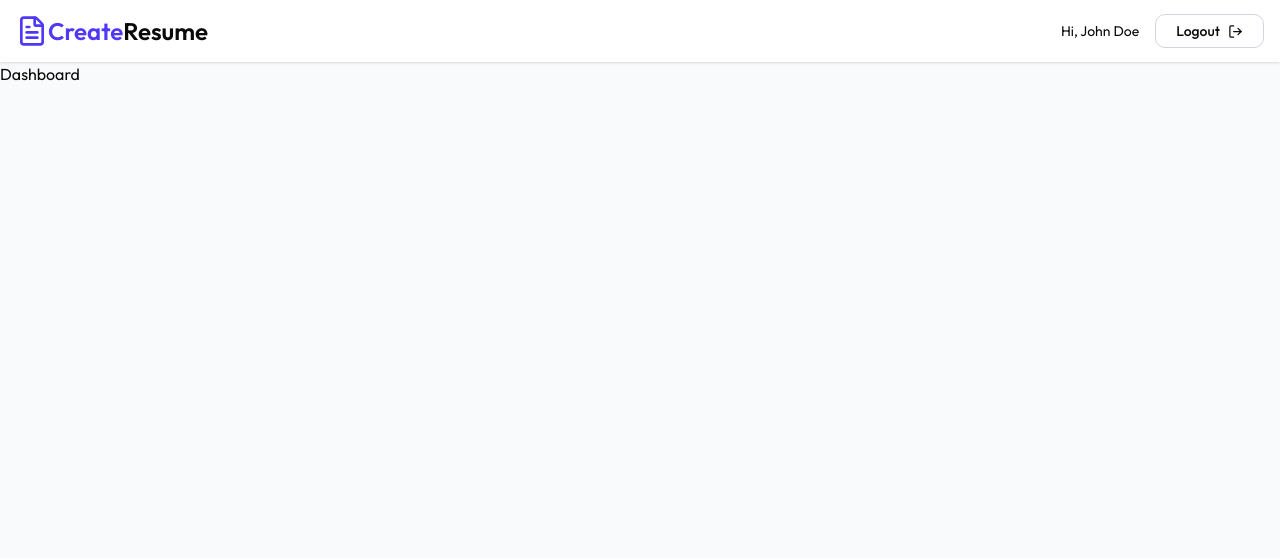
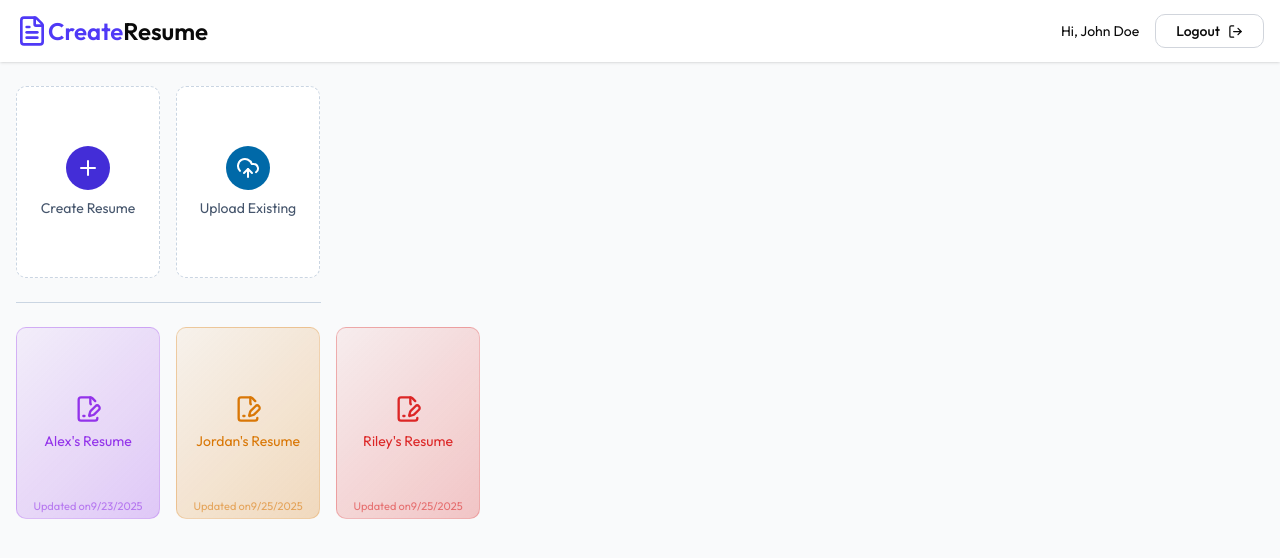
Before and after one commit to Osas706/create-resume, a React (Vite) app in the folder frontend/: page /app in a window 1280 px wide. Shown: the top 558 px of the page. Built offline with nearby package versions, Linux system fonts and the light colour scheme; the HTML template or start-up script is replaced by a standard one.

Commit message:
Dashboard page & ResumeCard component

```diff
--- /dev/null
+++ b/frontend/src/features/dashboard/ResumeCard.jsx
@@ -0,0 +1,108 @@
+import React, { useState } from "react";
+import { FilePenLine, Pencil, Trash } from "lucide-react";
+import { useNavigate } from "react-router-dom";
+import {
+  Dialog,
+  DialogContent,
+  DialogTrigger,
+  DialogTitle,
+} from "@/components/ui/dialog";
+
+function ResumeCard({ resume, baseColor, allResumes, setAllResumes }) {
+  const navigate = useNavigate();
+  const [title, setTitle] = useState("");
+  // const [editResumeId, setEditResumeId] = useState("");
+
+  // editTitle
+  const editTitle = async (e) => {
+    e.preventDefault();
+  };
+
+  // deleteResume
+  const deleteResume = async (resumeId) => {
+    const confirm = window.confirm('Are you sure you want to delele this resume ?');
+    if (confirm) {
+      setAllResumes(prev => prev.filter(item => item._id !== resumeId))
+      console.log(allResumes);
+    }
+  };
+
+  return (
+    <button
+      onClick={() => navigate(`/app/create-resume/${resume?._id}`)}
+      className="relative group w-full sm:max-w-36 h-48 flex flex-col items-center justify-center rounded-lg gap-2 border hover:shadow-sm transition-all duration-300 cursor-pointer"
+      style={{
+        background: `linear-gradient(135deg, ${baseColor}10, ${baseColor}40)`,
+        borderColor: baseColor + "40",
+      }}
+    >
+      <FilePenLine
+        className="size-7 group-hover:scale-105 transition-all"
+        style={{ color: baseColor }}
+      />
+
+      <p
+        className="text-sm group-hover:scale-105 transition-all px-2 text-center"
+        style={{ color: baseColor }}
+      >
+        {resume?.title}
+      </p>
+
+      <p
+        className="absolute bottom-1 text-[11px] text-slate-400 group-hover:text-slate-500 transition-all duration-300 px-2 text-center"
+        style={{ color: baseColor + "90" }}
+      >
+        Updated on{new Date(resume.updatedAt).toLocaleDateString()}{" "}
+      </p>
+
+      <div onClick={(e) => e.stopPropagation()} className="absolute top-1 right-1 hidden group-hover:flex items-center gap-1">
+        {/* delete resume */}
+        <Trash
+          onClick={() => deleteResume(resume._id)}
+          className="size-6 p-1 hover:bg-white/40 rounded text-slate-700 transition-colors"
+        />
+
+        {/* edit resume */}
+        <Dialog>
+          <DialogTrigger asChild>
+            <Pencil
+              onClick={() => setTitle(resume.title)}
+              className="size-6 p-1 hover:bg-white/40 rounded text-slate-700 transition-colors"
+            />
+          </DialogTrigger>
+
+          <DialogContent
+            aria-describedby={undefined}
+            className="sm:max-w-[425px] bg-white border-slate-300 p-3"
+          >
+            <form onSubmit={editTitle}>
+              <div onClick={(e) => e.stopPropagation()}>
+                <DialogTitle className="text-xl font-semibold mb-4">
+                  Edit Resume
+                </DialogTitle>
+
+                <input
+                  type="text"
+                  placeholder="Enter resume title"
+                  onChange={(e) => setTitle(e.target.value)}
+                  value={title}
+                  className="w-full py-2 px-4 mb-4 focus:border-indigo-600 ring-indigo-600 rounded "
+                  required
+                />
+
+                <button
+                  type="submit"
+                  className="w-full py-2 bg-indigo-600 text-white rounded hover:bg-indigo-700 transition-colors"
+                >
+                  Update
+                </button>
+              </div>
+            </form>
+          </DialogContent>
+        </Dialog>
+      </div>
+    </button>
+  );
+}
+
+export default ResumeCard;
--- a/frontend/src/pages/Dashboard.jsx
+++ b/frontend/src/pages/Dashboard.jsx
@@ -1,11 +1,165 @@
-import React from 'react'
+import { Plus, UploadCloud } from "lucide-react";
+import React, { useEffect, useState } from "react";
+import { dummyResumeData } from "../assets/assets";
+import ResumeCard from "../features/dashboard/ResumeCard";
+import {
+  Dialog,
+  DialogContent,
+  DialogTrigger,
+  DialogTitle,
+} from "@/components/ui/dialog";
+import { useNavigate } from "react-router-dom";
 
 function Dashboard() {
+  const navigate = useNavigate();
+  const [allResumes, setAllResumes] = useState([]);
+  const [title, setTitle] = useState("");
+  const [resume, setResume] = useState(null);
+  // const [editResumeId, setEditResumeId] = useState("");
+
+
+  // loadAllResume
+  const loadAllResume = async () => {
+    setAllResumes(dummyResumeData);
+  };
+
+  // createResume
+  const createResume = async (e) => {
+    e.preventDefault();
+
+    navigate(`/app/create-resume/res123`);
+  };
+
+  // uploadResume
+  const uploadResume = async (e) => {
+    e.preventDefault();
+
+    navigate(`/app/create-resume/res123`);
+  };
+
+  useEffect(() => {
+    loadAllResume();
+  }, []);
+
+  const colors = ["#9333ea", "#d97706", "#dc2626", "#0284c7", "#16a34a"];
+
   return (
     <div>
-      Dashboard
+      <div className="max-w-7xl mx-auto px-4 py-6">
+        <p className="text-slate-700 font-medium mb-5 sm:hidden">
+          Welcome , Zu Zu
+        </p>
+
+        <div className="flex gap-4">
+          {/* create resume */}
+          <Dialog>
+            <DialogTrigger asChild>
+              <button className="w-full bg-white sm:max-w-36 h-48 flex flex-col items-center justify-center rounded-lg gap-2 text-slate-600 border border-dashed border-slate-300 group-hover:border-indigo-600 hover:shadow-sm transition-all duration-300 cursor-pointer">
+                <Plus className="size-11 p-2.5 bg-indigo-700 text-white rounded-full" />
+                <p className="text-sm group-hover:text-indigo-600 transition-all duration-300">
+                  Create Resume
+                </p>
+              </button>
+            </DialogTrigger>
+
+            <DialogContent aria-describedby={undefined} className="sm:max-w-[425px] bg-white border-slate-300 p-3">
+              <form onSubmit={createResume}>
+                <div onClick={(e) => e.stopPropagation()}>
+                  <DialogTitle className="text-xl font-semibold mb-4">
+                    Create a Resume
+                  </DialogTitle>
+
+                  <input
+                    type="text"
+                    placeholder="Enter resume title"
+                    onChange={(e) => setTitle(e.target.value)}
+                    value={title}
+                    className="w-full py-2 px-4 mb-4 focus:border-indigo-600 ring-indigo-600 rounded "
+                    required
+                  />
+
+                  <button type="submit" className="w-full py-2 bg-indigo-600 text-white rounded hover:bg-indigo-700 transition-colors">
+                    Create Resume
+                  </button>
+                </div>
+              </form>
+            </DialogContent>
+          </Dialog>
+
+          {/* Upload Exisiting */}
+          <Dialog>
+            <DialogTrigger asChild>
+              <button className="w-full bg-white sm:max-w-36 h-48 flex flex-col items-center justify-center rounded-lg gap-2 text-slate-600 border border-dashed border-slate-300 group-hover:border-sky-600 hover:shadow-sm transition-all duration-300 cursor-pointer">
+                <UploadCloud className="size-11 p-2.5 bg-sky-700 text-white rounded-full" />
+                <p className="text-sm group-hover:text-sky-600 transition-all duration-300">
+                  Upload Existing
+                </p>
+              </button>
+            </DialogTrigger>
+
+            <DialogContent aria-describedby={undefined} className="sm:max-w-[425px] bg-white border-slate-300 p-3">
+              <form onSubmit={uploadResume}>
+                <div onClick={(e) => e.stopPropagation()}>
+                  <DialogTitle className="text-xl font-semibold mb-4">
+                    Upload Existing
+                  </DialogTitle>
+
+                  <input
+                    type="text"
+                    placeholder="Enter resume title"
+                    onChange={(e) => setTitle(e.target.value)}
+                    value={title}
+                    className="w-full py-2 px-4 mb-4 focus:border-indigo-600 ring-indigo-600 rounded "
+                    required
+                  />
+
+                  <div className="">
+                    <label htmlFor="resume-input" className="Block text-sm text-slate-700">
+                      <div className="flex flex-col items-center justify-center gap-2 border group text-slate-400 border-slate-400 border-dashed rounded-md p-4 py-10 my-4 hover:border-indigo-600 hover:text-indigo-700 cursor-pointer transition-colors">
+                        {resume ? (
+                          <p className="text-indigo-700">{resume.name}</p>
+                        ) : (
+                          <>
+                            <UploadCloud />
+                            <p>Upload ResUme</p>
+                          </>
+                        )}
+                      </div>
+                    </label>
+
+                    <input
+                      type="file"
+                      id="resume-input"
+                      accept=".pdf"
+                      onChange={(e) => setResume(e.target.files[0])}
+                      hidden
+                    />
+                  </div>
+
+                  <button type="submit" className="w-full py-2 bg-indigo-600 text-white rounded hover:bg-indigo-700 transition-colors">
+                    Upload Existing
+                  </button>
+                </div>
+              </form>
+            </DialogContent>
+          </Dialog>
+        </div>
+
+        <hr className="sm:w-[305px] my-6 border-slate-300" />
+
+        {/* resume display */}
+        <div className="grid grid-cols-2 sm:flex flex-wrap gap-4">
+          {allResumes.map((resume, index) => {
+            const baseColor = colors[index % colors.length];
+
+            return (
+              <ResumeCard resume={resume} baseColor={baseColor} key={index} allResumes={allResumes} setAllResumes={setAllResumes} />
+            );
+          })}
+        </div>
+      </div>
     </div>
-  )
+  );
 }
 
-export default Dashboard
+export default Dashboard;
```
